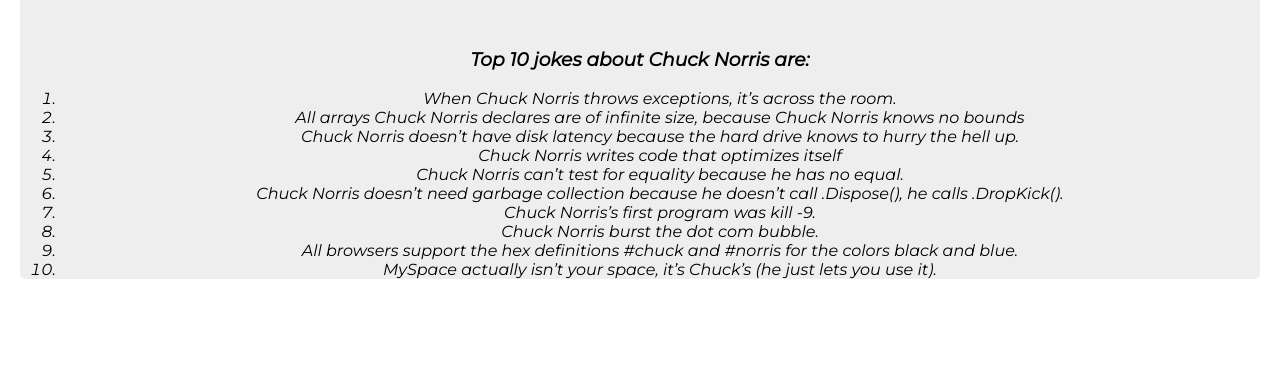
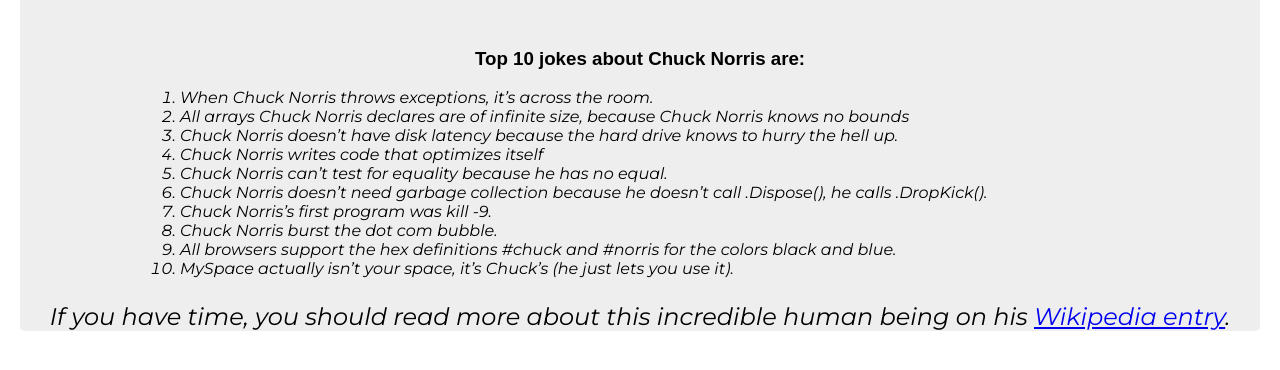
Before and after one commit to waelelsafty07/microverse, a plain HTML site: page index.html in a window 1280 px wide. Shown: the part 900-1270 px from the top of the page. Drawn offline with Linux system fonts and the light colour scheme.

Commit message:
fiensh task

```diff
--- a/css/style.css
+++ b/css/style.css
@@ -22,5 +22,15 @@
     height: 30rem;
 }
 #tribute-info{
+    font-weight:  bold;
+    font-family: sans-serif;
+}
 
+ol {
+    padding: 0 10rem;
+    text-align:  left;
 }
+
+.wiki{
+    font-size: 1.5rem;
+}
--- a/index.html
+++ b/index.html
@@ -41,6 +41,7 @@
         <li>MySpace actually isn’t your space, it’s Chuck’s (he just lets you use it).</li>
       </ol>
 
+      <p class="wiki">If you have time, you should read more about this incredible human being on his <a href="https://en.wikipedia.org/wiki/Norman_Borlaug" target="_blank">Wikipedia entry</a>.</p>
     </main>
 
     <!--
```
